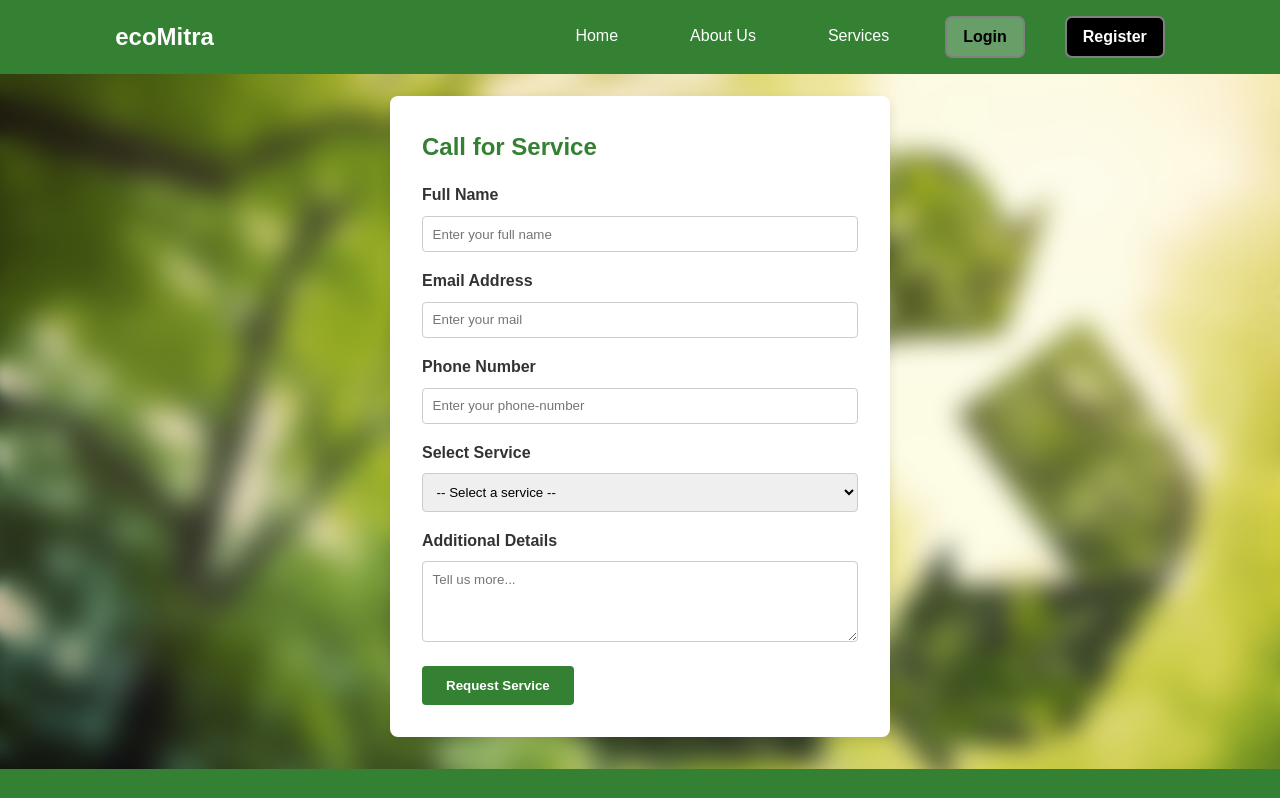
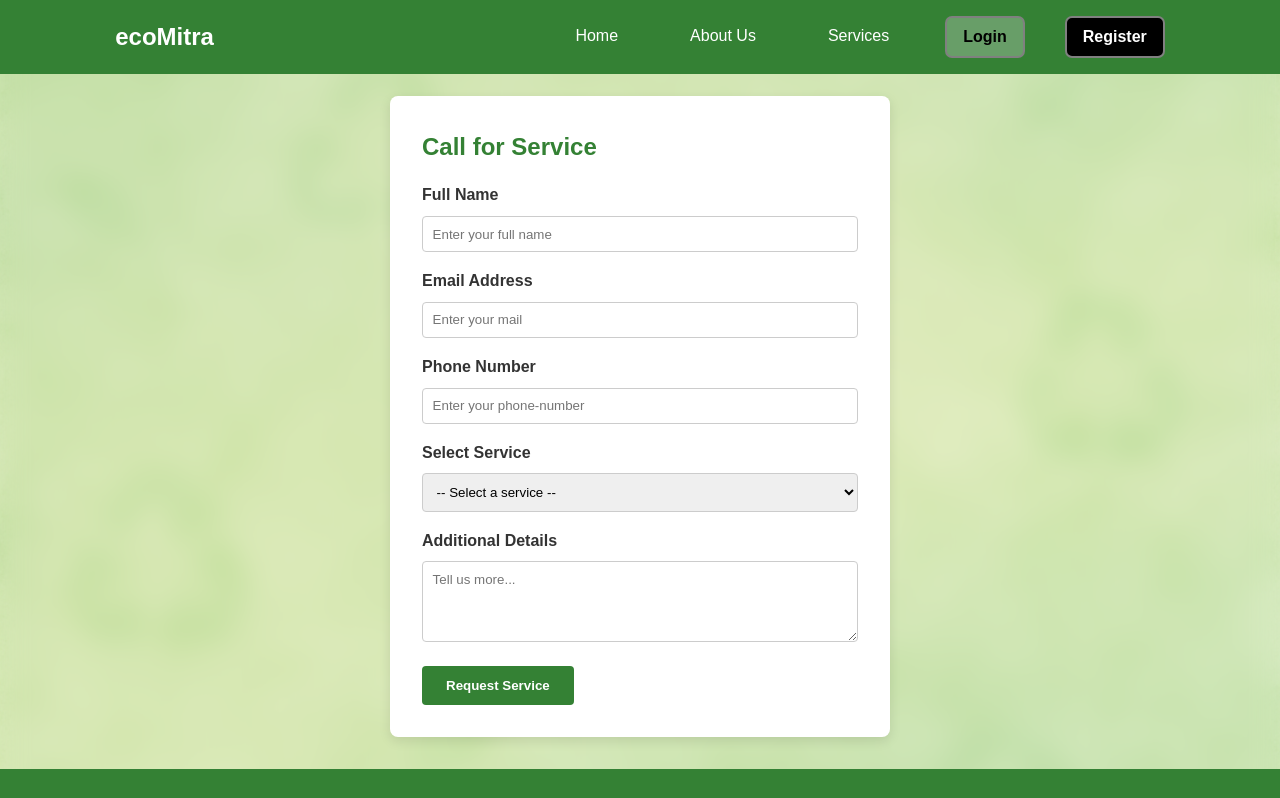
Before and after one commit to vamsikagh/Waste-Management, a plain HTML site: page service.html in a window 1280 px wide. Shown: the top 798 px of the page. Drawn offline with Linux system fonts and the light colour scheme.

Commit message:
Update service.html

```diff
--- a/service.html
+++ b/service.html
@@ -8,8 +8,7 @@
     <link rel="stylesheet" href="style.css" />
     <style>
         body {
-            background: url('bg1.jpg');
-            backdrop-filter: blur(13px);
+            background: url('bg1.png');
             background-repeat: no-repeat;
             background-size: cover;
         }
```
